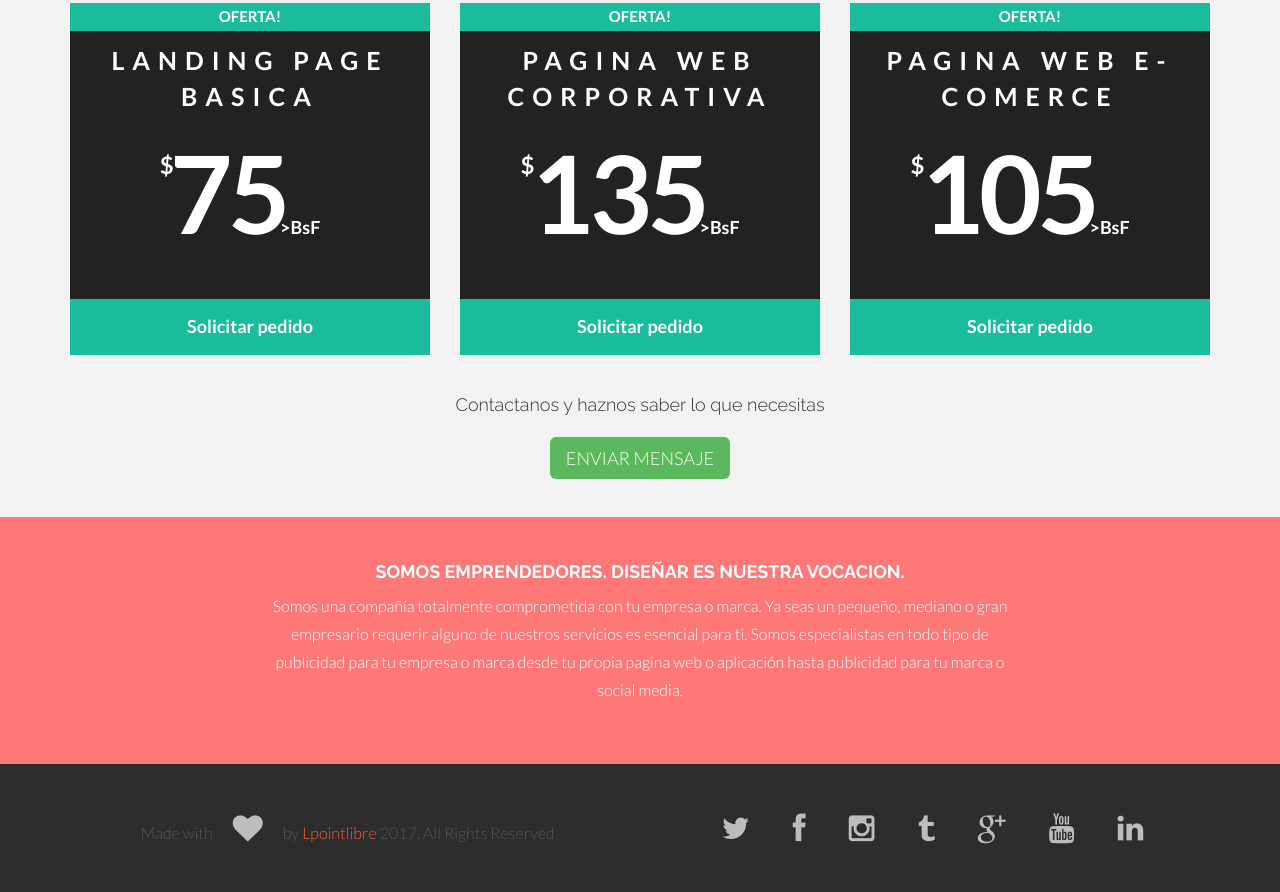
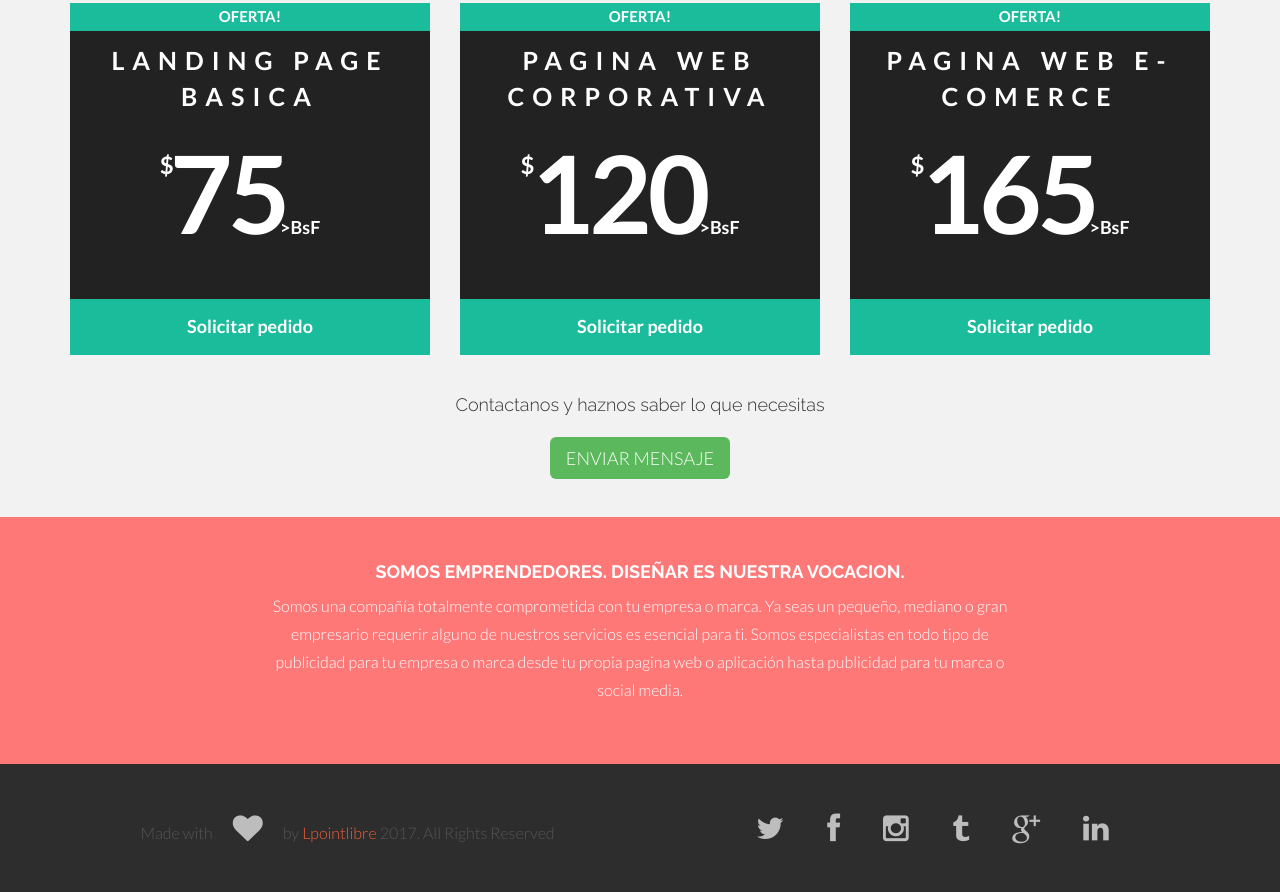
Before and after one commit to lpointlibre/lpointlibre.github.io, a plain HTML site: page index.html in a window 1280 px wide. Shown: the part 2377-3269 px from the top of the page. Drawn offline with nearby package versions, Linux system fonts and the light colour scheme.

Commit message:
Eliminado elementos webs no necesarios

```diff
--- a/index.html
+++ b/index.html
@@ -174,7 +174,7 @@
                               <span class="pricing-edition">PAGINA WEB CORPORATIVA</span>
                               <span class="price">
                                   <sup>$</sup>
-                                  <span class="price-amount">135</span>
+                                  <span class="price-amount">120</span>
                                   <small>>BsF</small>
                               </span>
                           </div>
@@ -192,7 +192,7 @@
                               <span class="pricing-edition">Pagina Web E-COMERCE</span>
                               <span class="price">
                                   <sup>$</sup>
-                                  <span class="price-amount">105</span>
+                                  <span class="price-amount">165</span>
                                   <small>>BsF</small>
                               </span>
                           </div>
@@ -228,12 +228,12 @@
 	<div id="f">
 		<div class="container">
 			<div class="row centered">
-				<a href="https://twitter.com/lpoint_" target="_blank"> <i class="fa fa-twitter"></i></a>
+				<a href="https://twitter.com/lpointlibre" target="_blank"> <i class="fa fa-twitter"></i></a>
         <a href="https://www.facebook.com/lpointlibre/" target="_blank"><i class="fa fa-facebook"></i></a>
-        <a href="https://www.instagram.com/_lcast/" target="_blank"><i class="fa fa-instagram"></i></a>
+        <a href="https://www.instagram.com/lpointlibre/" target="_blank"><i class="fa fa-instagram"></i></a>
         <a href="https://lpoint.tumblr.com/" target="_blank"><i class="fa fa-tumblr"></i></a>
         <a href="https://plus.google.com/109102211266913249922" target="_blank"><i class="fa fa-google-plus" aria-hidden="true"></i></a>
-        <a href="https://www.youtube.com/channel/UCKYQOkTptGtw4VYKfGbRbRw" target="_blank"><i class="fa fa-youtube"></i></a>
+
         <a href="https://www.linkedin.com/in/luis-castillo-887291125" target="_blank"><i class="fa fa-linkedin"></i></a>
         <div class="col-sm-6 col-xs-12">
             <div class="copyright_text">
@@ -267,7 +267,7 @@
 	      </div>
 	      <div class="modal-footer">
         <a href="https://lpointlibre.wordpress.com/contact/" target="_blank" class="btn btn-success">ENVIAR MENSAJE</a>
-	        <button type="button" class="btn btn-danger" data-dismiss="modal">OK</button>
+
 	      </div>
 	    </div><!-- /.modal-content -->
 	  </div><!-- /.modal-dialog -->
```
Also changed, not shown: about.html (+3 -3 lines), private.html (+4 -4 lines), services.html (+4 -4 lines), works.html (+4 -4 lines).
